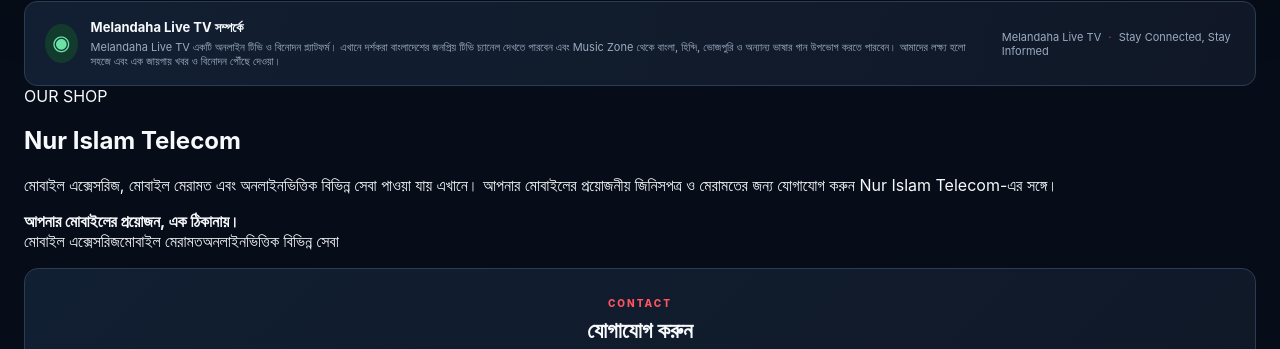
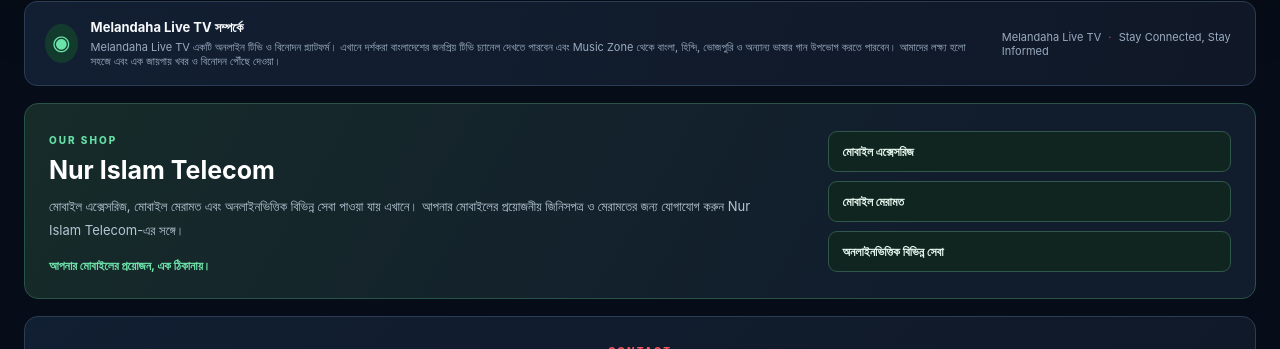
Before and after one commit to nurnobikhan553-cyber/melandaha-live-tv, a Next.js app: page / in a window 1280 px wide. Shown: the part 1008-1357 px from the top of the page. Built offline with nearby package versions, Linux system fonts and the light colour scheme; no server answers; the database is empty.

Commit message:
Style Nur Islam Telecom promotional section

```diff
--- a/app/globals.css
+++ b/app/globals.css
@@ -69,3 +69,9 @@ aside{padding:17px;background:linear-gradient(180deg,#121d30,#101827);gap:12px}.
 .contact-icon{flex:0 0 40px;width:40px;height:40px;display:grid;place-items:center;border-radius:10px;background:#351821;color:#ff6570;font-size:20px}
 .contact-card>span:last-child{display:grid;gap:4px;min-width:0}.contact-card small{font-size:9px;letter-spacing:1.4px;color:#91a4bd;font-weight:800}.contact-card b{font-size:13px;overflow-wrap:anywhere}.contact-card em{font-size:10px;color:#59d99b;font-style:normal}
 @media(max-width:700px){.contact-methods{grid-template-columns:1fr}.contact-section{padding:16px}.contact-heading h2{font-size:19px}}
+
+
+.shop-section{display:grid;grid-template-columns:minmax(0,1.5fr) minmax(230px,.8fr);gap:22px;align-items:center;margin:17px 0;padding:24px;background:linear-gradient(120deg,#172b29,#111d2d 72%);border:1px solid #285347;border-radius:14px;position:relative;overflow:hidden}
+.shop-copy{position:relative;z-index:1}.shop-kicker{font-size:10px;font-weight:850;letter-spacing:2px;color:#65dfa6}.shop-copy h2{font-size:25px;margin:7px 0 9px;color:#fff}.shop-copy p{max-width:720px;font-size:13px;line-height:1.85;color:#b6c6d4;margin:0 0 12px}.shop-copy>strong{font-size:12px;color:#6de2aa}
+.shop-services{display:grid;gap:9px}.shop-services span{padding:12px 14px;border:1px solid #31564c;background:#10251f;border-radius:9px;color:#e6f7ef;font-size:12px;font-weight:700}
+@media(max-width:700px){.shop-section{grid-template-columns:1fr;padding:18px;gap:16px}.shop-copy h2{font-size:22px}}
```
